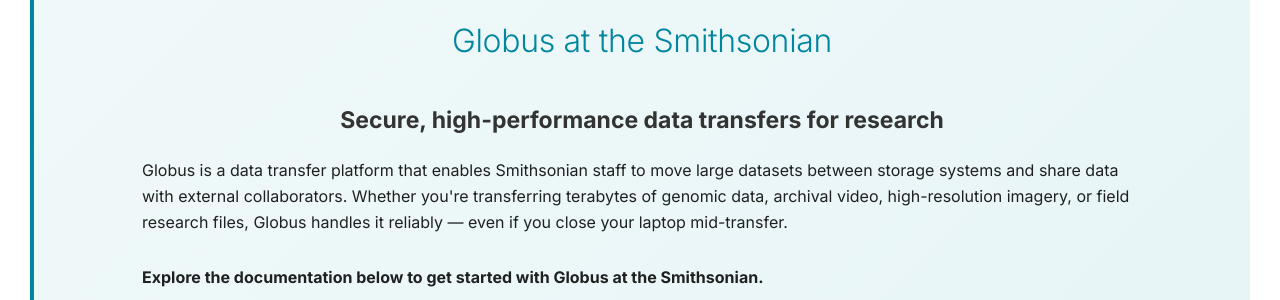
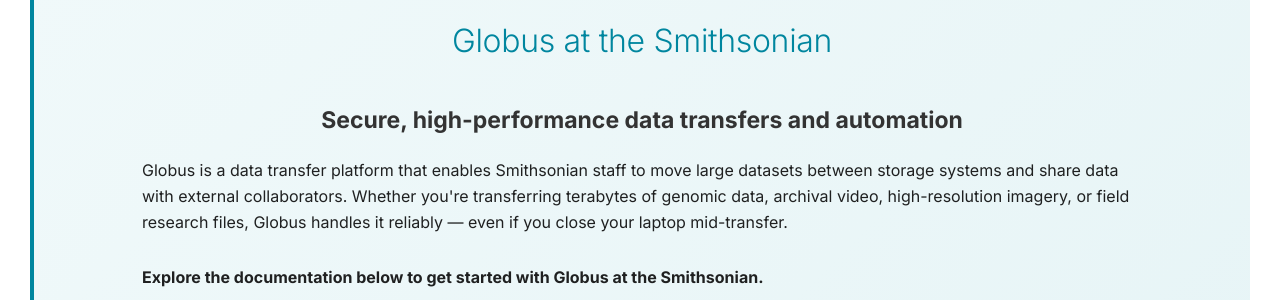
Before and after one commit to Smithsonian/globus-docs, an MkDocs documentation site: the page built from docs/index.md, in a window 1280 px wide. Shown: the part 128-428 px from the top of the page. Built offline with MkDocs 1.6.1 and Material for MkDocs 9.7.7, drawn with Linux system fonts in a browser that asks for light colours; comment, search, counter and statistics services are not loaded.

Commit message:
updated .css and index.md

```diff
--- a/docs/index.md
+++ b/docs/index.md
@@ -8,7 +8,7 @@
 
 # Globus at the Smithsonian
 
-<p class="hero-subtitle">Secure, high-performance data transfers for research</p>
+<p class="hero-subtitle">Secure, high-performance data transfers and automation</p>
 
 <p class="hero-description">Globus is a data transfer platform that enables Smithsonian staff to move large datasets between storage systems and share data with external collaborators. Whether you're transferring terabytes of genomic data, archival video, high-resolution imagery, or field research files, Globus handles it reliably — even if you close your laptop mid-transfer.</p>
 
--- a/docs/stylesheets/extra.css
+++ b/docs/stylesheets/extra.css
@@ -351,21 +351,26 @@
   text-align: left !important;
 }
 
-.hero p.hero-cta {
-  text-align: left !important;
-  margin-top: 1.5rem;
+.hero p.hero-description,
+.hero p.hero-cta,
+.hero .hero-toc {
   max-width: 1000px;
   margin-left: auto;
   margin-right: auto;
+  text-align: left !important;
+}
+
+.hero p.hero-cta {
+  margin-top: 1.5rem;
+  margin-bottom: 0.5rem;
 }
 
 .hero-toc {
-  max-width: 1000px;
-  margin: 1rem auto 1.5rem auto;
-  text-align: left;
+  padding-left: 1.25rem;
   font-size: 0.95rem;
   color: #444;
-  padding-left: 1.25rem;
+  margin-top: 0.75rem;
+  margin-bottom: 1.5rem;
 }
 
 .hero-toc li {
@@ -405,7 +410,7 @@
 }
 
 /* ===========================================
-   Quick Reference Section
+   Quick Reference Section (NEW)
    =========================================== */
 .quick-ref-grid {
   display: grid;
```
